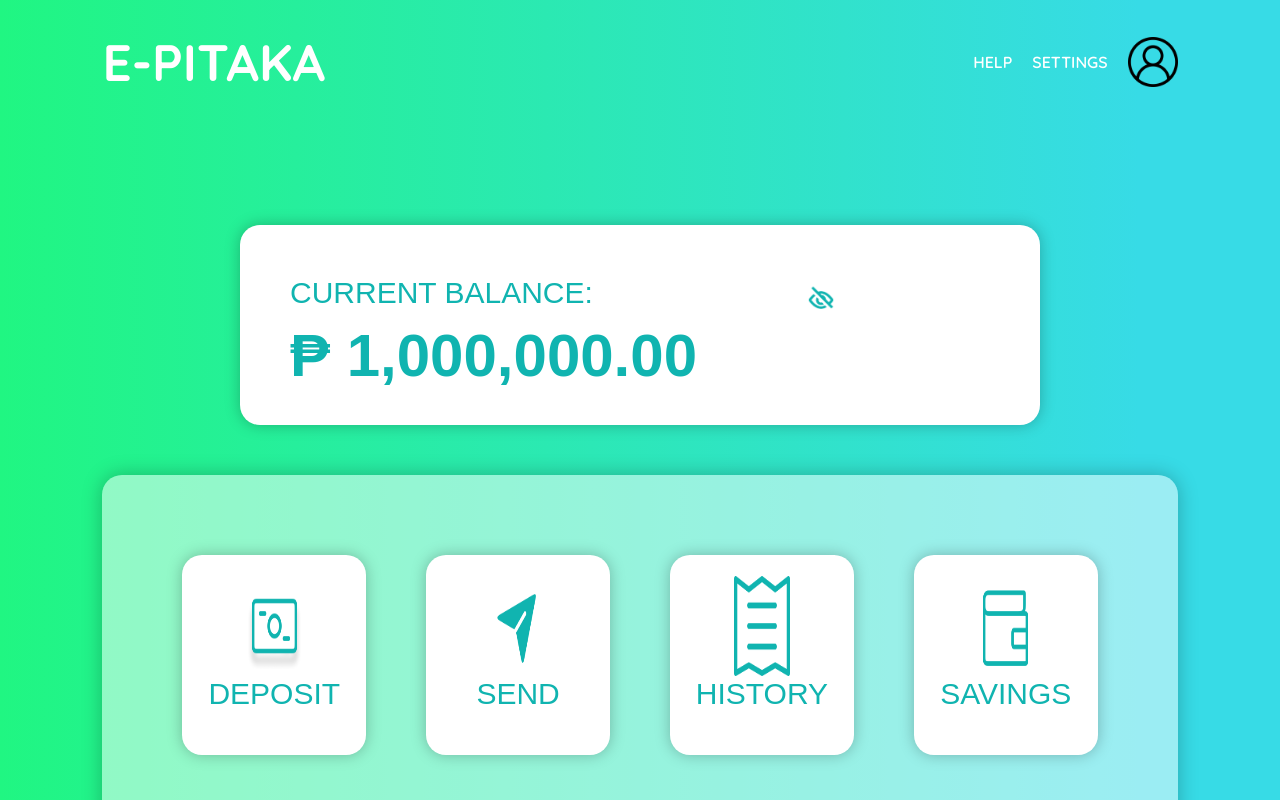
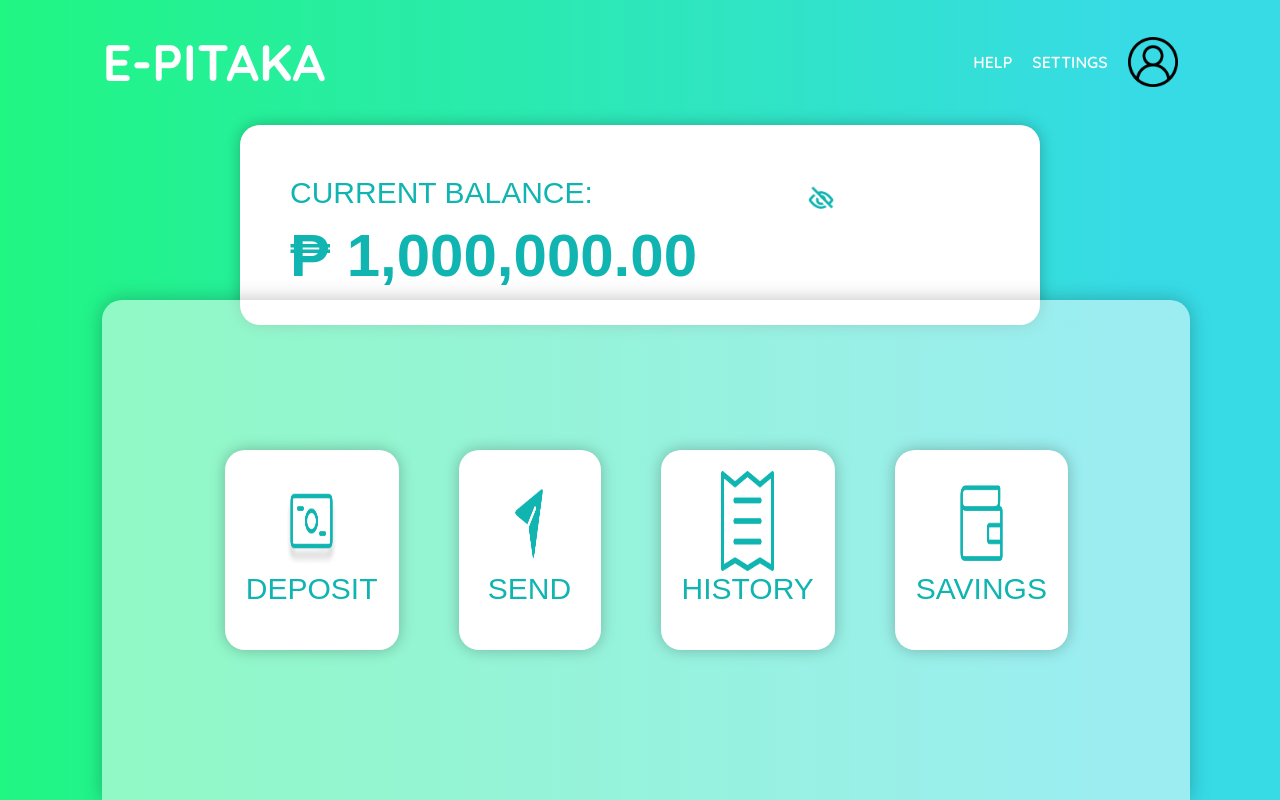
Before and after one commit to NotRelix/e-pitaka, a React (Vite) app: page /e-pitaka/home in a window 1280 px wide. Shown: the top 800 px of the page. Built offline with nearby package versions, Linux system fonts and the light colour scheme; a web font is replaced by a local one.

Commit message:
fix: footer pushed to bottom

```diff
--- a/src/pages/Home.jsx
+++ b/src/pages/Home.jsx
@@ -4,7 +4,7 @@
 function Home() {
     return (
       <>
-        <div>
+        <div className="home-container">
           <div className="current_box">
             <div className="current_inside">
               <div>
--- a/src/styles/Home.css
+++ b/src/styles/Home.css
@@ -8,6 +8,13 @@
     padding: 0;
   }
 
+  .home-container {
+    display: flex;
+    flex-direction: column;
+    justify-content: space-between;
+    /* border: 2px solid white; */
+  }
+
   .current_box {
     width: 800px;
     height: 200px;
@@ -16,7 +23,7 @@
     box-shadow: 0 0 15px rgba(0, 0, 0, 0.25);
     border-radius: 20px;
     padding: 50px;
-    margin-top: 100px;
+    /* margin-top: 100px; */
   }
 
   .current_inside {
@@ -74,7 +81,8 @@
   }
 
   .footer_style {
-    width: 100%;
+    width: 85%;
+    display: flex;
     background-color: rgba(255, 255, 255, 0.5);
     border-top-right-radius: 20px;
     border-top-left-radius: 20px;
@@ -82,9 +90,9 @@
     margin-top: 50px;
     padding: 60px;
     align-items: center;
-    justify-content: flex-start;
+    justify-content: center;
     min-height: 500px;
-    position: sticky;
+    position: absolute;
     bottom: 0;
   }
 
@@ -92,17 +100,16 @@
     display: flex;
     gap: 20px;
     justify-content: center;
-    min-height: 50vh; /* Adjust this value as needed */
   }
 
   /* Additional styles to prevent body overlap */
-  html,
+  /* html,
   body {
     height: 100%;
-  }
+  } */
 
   #root {
-    min-height: 100%;
+    /* min-height: 100%; */
     display: flex;
     flex-direction: column;
   }
```
